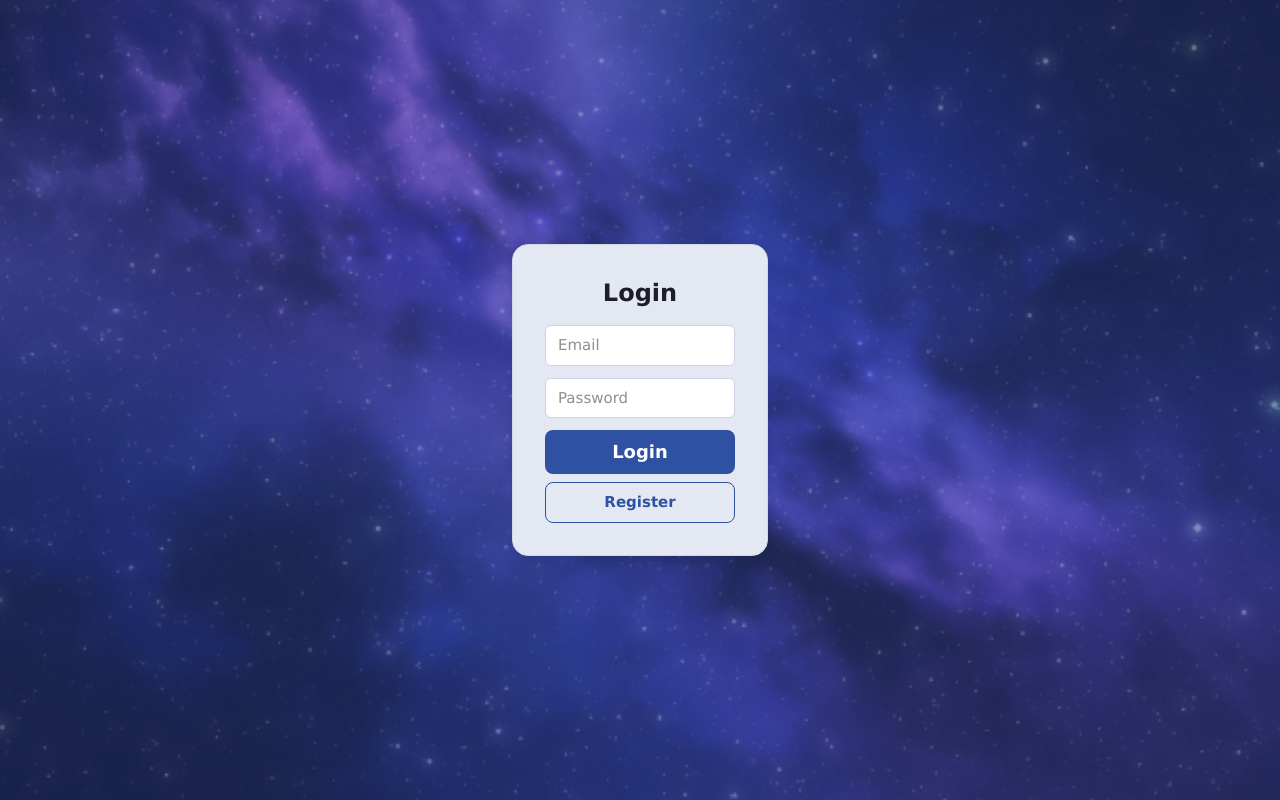
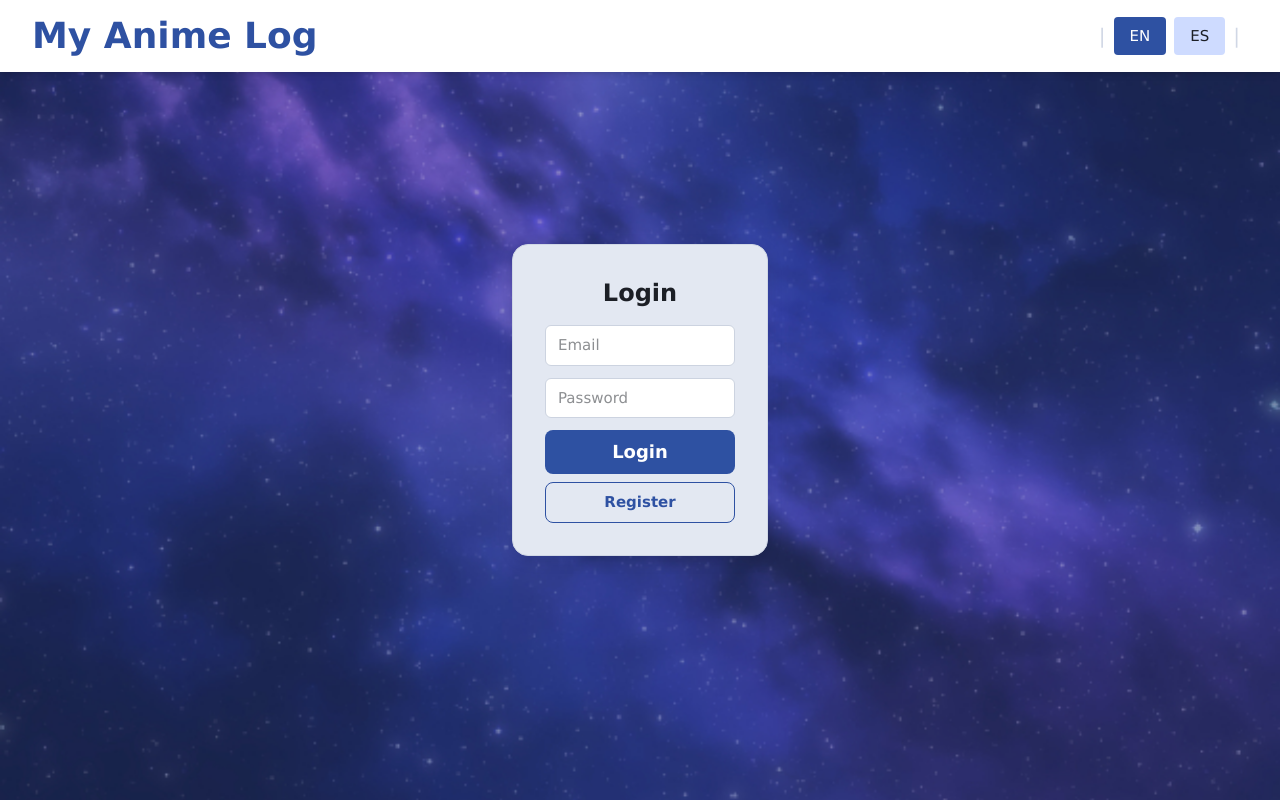
Before and after one commit to avtr-inanca/APLICACION-WEB-SPA-NEXTJS, a Next.js app: page / in a window 1280 px wide. Built offline with nearby package versions, Linux system fonts and the light colour scheme; no server answers.

Commit message:
login language switch added

```diff
--- a/app/components/header.tsx
+++ b/app/components/header.tsx
@@ -11,11 +11,6 @@ export default function Header() {
 	const pathname = usePathname();
 	const router = useRouter();
 
-	// Don't show header on login page
-	if (pathname === "/") {
-		return null;
-	}
-
 	const handleSignOut = async () => {
 		await signOut();
 		router.push("/");
@@ -28,7 +23,7 @@ export default function Header() {
 					My Anime Log
 				</Link>
 				<div className="flex items-center flex-wrap justify-center">
-					{user ? (
+					{user && (
 						<div className="flex gap-2">
 							<Link href="/home" className={`px-3 py-2 rounded-md text-sm font-medium ${
 								pathname === "/home"
@@ -52,10 +47,6 @@ export default function Header() {
 								{t("panel")}
 							</Link>
 						</div>
-					) : ( // Not logged into the page
-						<a href="/" className="px-3 py-2 rounded-md text-sm font-medium text-[var(--foreground)] hover:bg-[var(--muted)] transition-colors">
-							{t("login")}
-						</a>
 					)}
   					<span className="text-[var(--border)] text-xl mx-2">|</span>
 					<div className="flex items-center gap-2">
@@ -79,11 +70,13 @@ export default function Header() {
 						</button>
 					</div>
   					<span className="text-[var(--border)] text-xl mx-2">|</span>
-					<div className="flex items-center">
-						<button onClick={handleSignOut} className="logout-button px-3 py-2 rounded font-bold">
-							{t("logout")}
-						</button>
-					</div>
+					{user && (
+						<div className="flex items-center">
+							<button onClick={handleSignOut} className="logout-button px-3 py-2 rounded font-bold">
+								{t("logout")}
+							</button>
+						</div>
+					)}
 				</div>
 			</nav>
 		</header>
```
